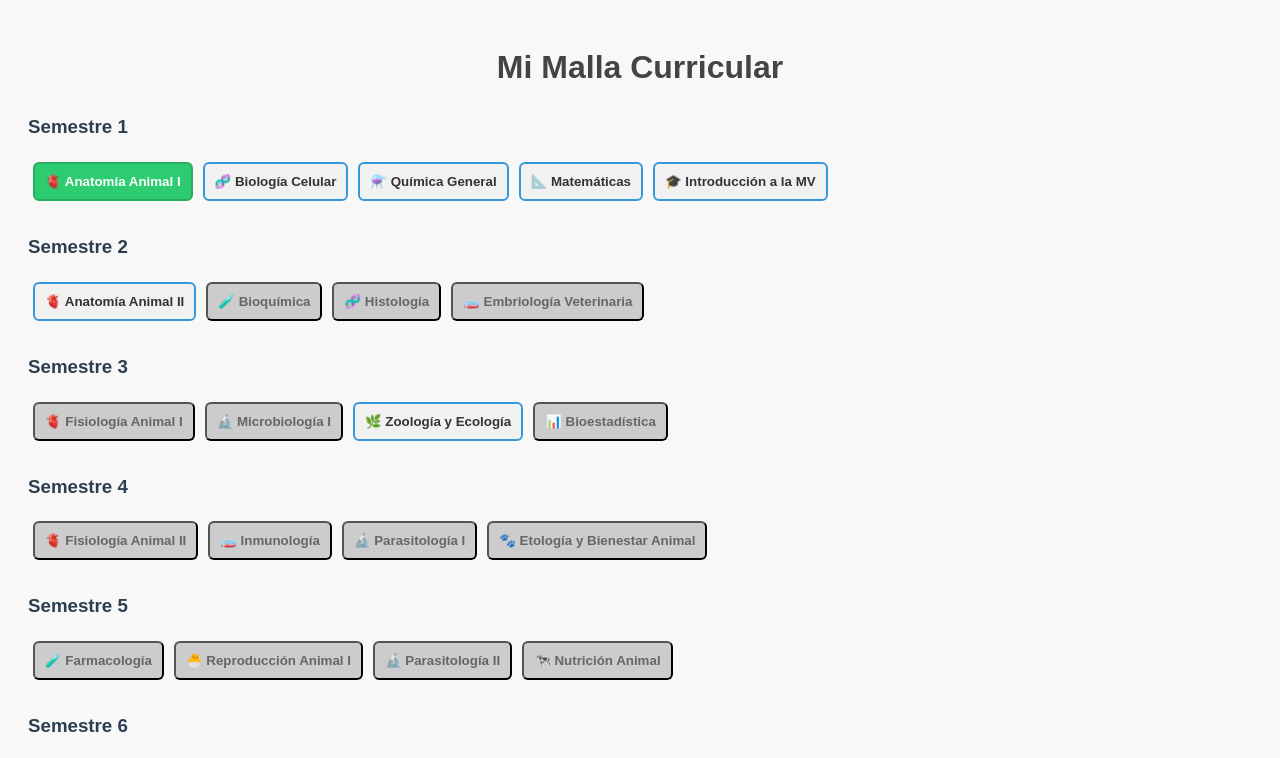
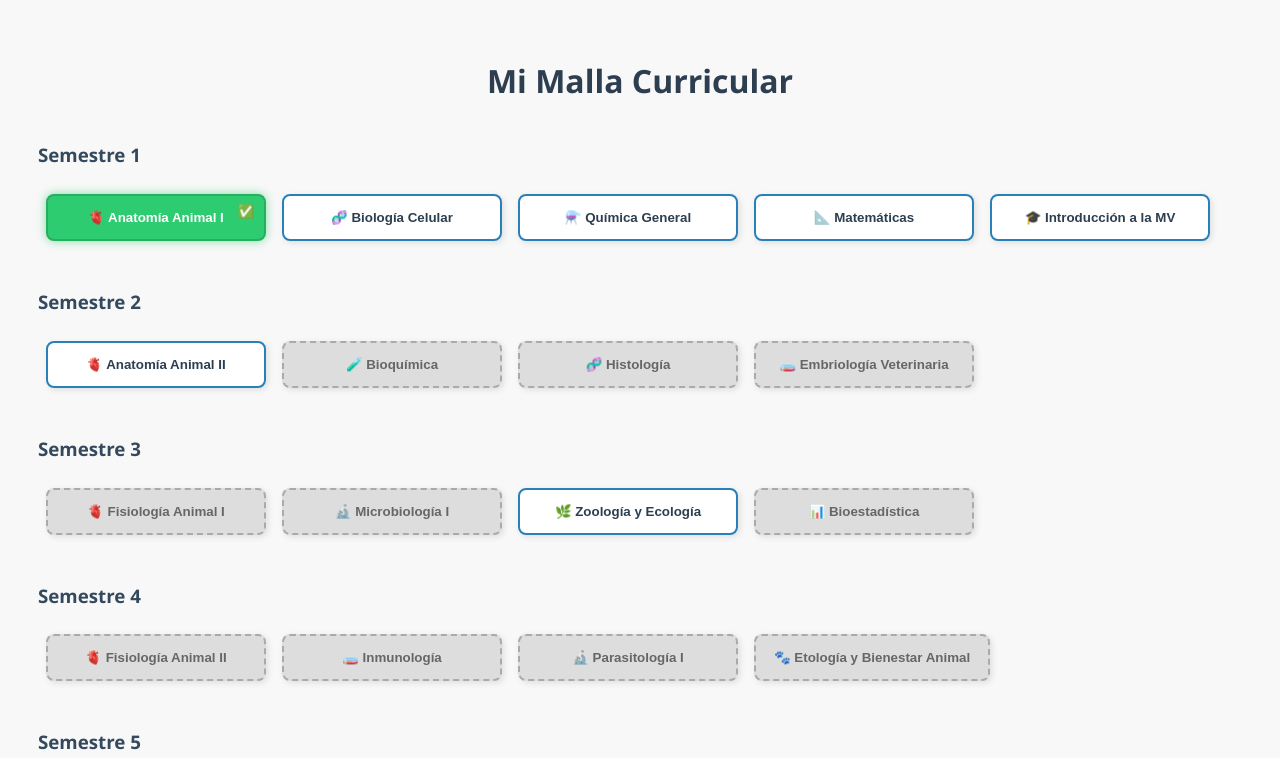
Before and after one commit to Vicky5554107/Malla-Medicina-Veterinaria-UdeC, a plain HTML site: page index.html in a window 1280 px wide. Both pictures are taken after a click on the button "🫀 Anatomía Animal I". Shown: the top 758 px of the page. Drawn offline with Linux system fonts and the light colour scheme.

Commit message:
Update styles.css

```diff
--- a/styles.css
+++ b/styles.css
@@ -1,43 +1,73 @@
 body {
-  font-family: sans-serif;
+  font-family: 'Segoe UI', sans-serif;
   background-color: #f8f8f8;
-  padding: 20px;
+  padding: 30px;
 }
 
 h1 {
   text-align: center;
-  color: #444;
+  color: #2c3e50;
+  margin-bottom: 40px;
 }
 
 h3 {
-  margin-top: 30px;
-  color: #2c3e50;
+  margin-top: 40px;
+  color: #34495e;
 }
 
 .course {
   display: inline-block;
-  padding: 10px;
-  margin: 5px;
-  border-radius: 6px;
+  padding: 14px 18px;
+  margin: 8px;
+  border-radius: 8px;
   font-weight: bold;
   cursor: pointer;
   transition: all 0.3s ease-in-out;
+  position: relative;
+  min-width: 220px;
+  box-shadow: 2px 2px 6px rgba(0,0,0,0.1);
+  white-space: nowrap;
 }
 
+/* Estados */
 .locked {
-  background-color: #cccccc;
-  color: #666666;
+  background-color: #ddd;
+  color: #666;
+  border: 2px dashed #aaa;
   pointer-events: none;
 }
 
 .available {
-  background-color: #f1f1f1;
-  color: #333333;
-  border: 2px solid #3498db;
+  background-color: #fff;
+  color: #2c3e50;
+  border: 2px solid #2980b9;
 }
 
 .approved {
   background-color: #2ecc71;
-  color: #ffffff;
+  color: white;
   border: 2px solid #27ae60;
+  box-shadow: 0 0 10px rgba(46,204,113,0.6);
 }
+.approved::after {
+  content: " ✅";
+  position: absolute;
+  right: 10px;
+  top: 8px;
+  animation: fadeIn 0.4s ease-in-out;
+}
+
+/* Animación */
+@keyframes fadeIn {
+  from { opacity: 0; transform: scale(0.8); }
+  to { opacity: 1; transform: scale(1); }
+}
+
+/* Colores por área */
+.area-anatomia        { background-color: #3498db; color: white; }
+.area-parasitologia   { background-color: #27ae60; color: white; }
+.area-clinica         { background-color: #e74c3c; color: white; }
+.area-produccion      { background-color: #e67e22; color: white; }
+.area-salud           { background-color: #9b59b6; color: white; }
+.area-reproduccion    { background-color: #ff9ff3; color: #2c3e50; }
+.area-final           { background-color: #7f8c8d; color: white; }
```
